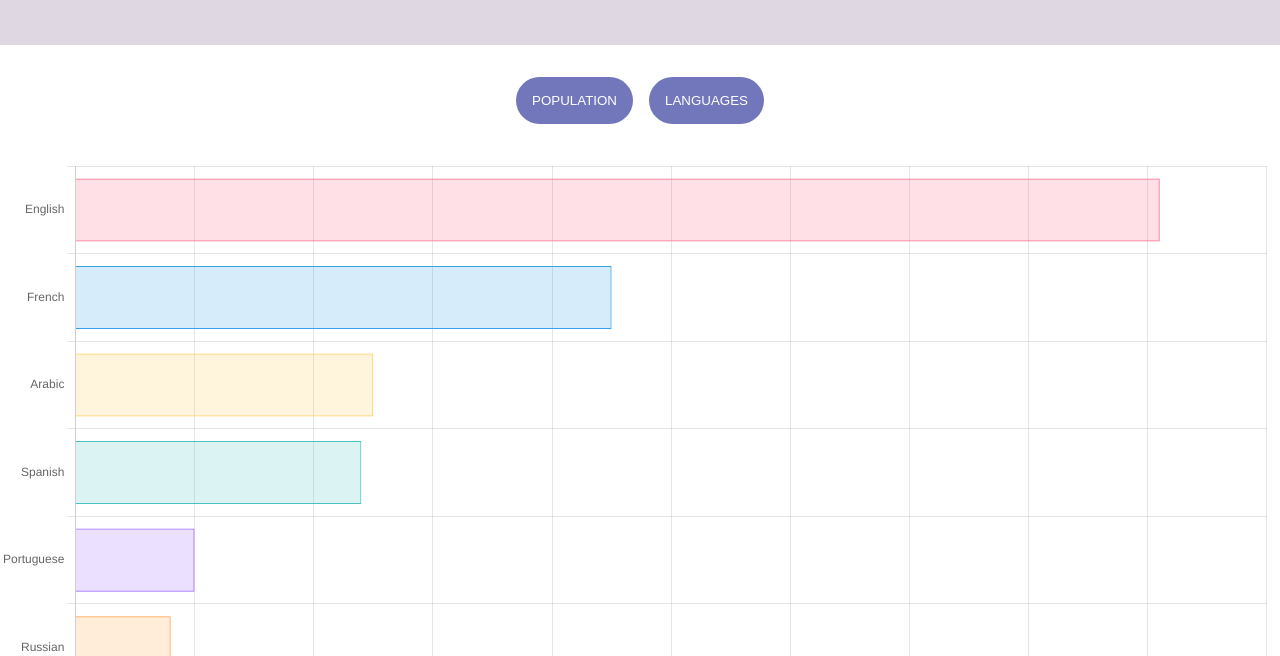
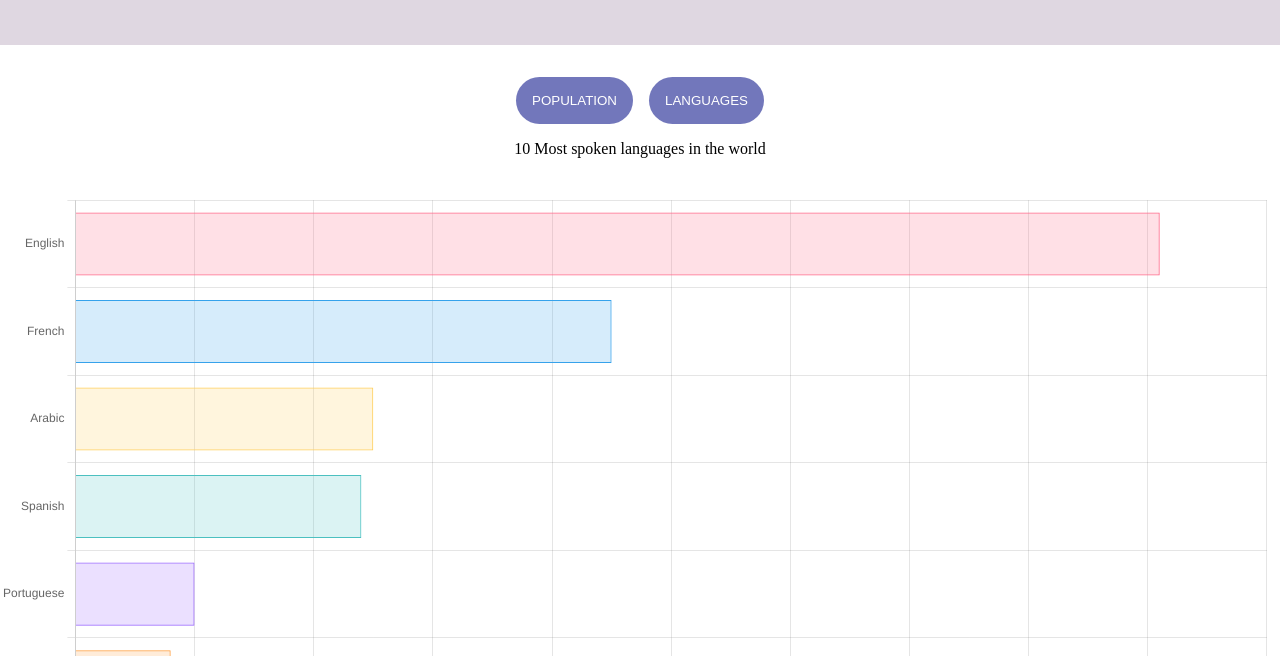
Before and after one commit to den4592/world_countries_data, a website with bundled scripts: page index.html in a window 1280 px wide. Both pictures are taken after a click on the button "LANGUAGES". Shown: the part 144-800 px from the top of the page. Built offline with nearby package versions, Linux system fonts and the light colour scheme.

Commit message:
add subtext

```diff
--- a/main.js
+++ b/main.js
@@ -2,6 +2,8 @@ import { countries_data } from "./countries_data.js";
 const btn1 = document.querySelector(".btn1");
 btn1.addEventListener("click", () => {
   const population = getPopulation();
+  const subText = document.querySelector(".sub-text");
+  subText.innerHTML = "10 Most populated countries in the world";
   const chartContainer = document.querySelector(".chart-container");
   while (chartContainer.hasChildNodes()) {
     console.log("removed");
@@ -71,6 +73,8 @@ btn1.addEventListener("click", () => {
 const btn2 = document.querySelector(".btn2");
 btn2.addEventListener("click", () => {
   const languages = getLanguages();
+  const subText = document.querySelector(".sub-text");
+  subText.innerHTML = "10 Most spoken languages in the world";
   const chartContainer = document.querySelector(".chart-container");
   while (chartContainer.hasChildNodes()) {
     console.log("removed");
--- a/style.css
+++ b/style.css
@@ -41,6 +41,10 @@ p {
   gap: 1rem;
 }
 
+.sub-text {
+  margin-top: 1rem;
+}
+
 .btn {
   padding: 1rem;
   border: none;
```
